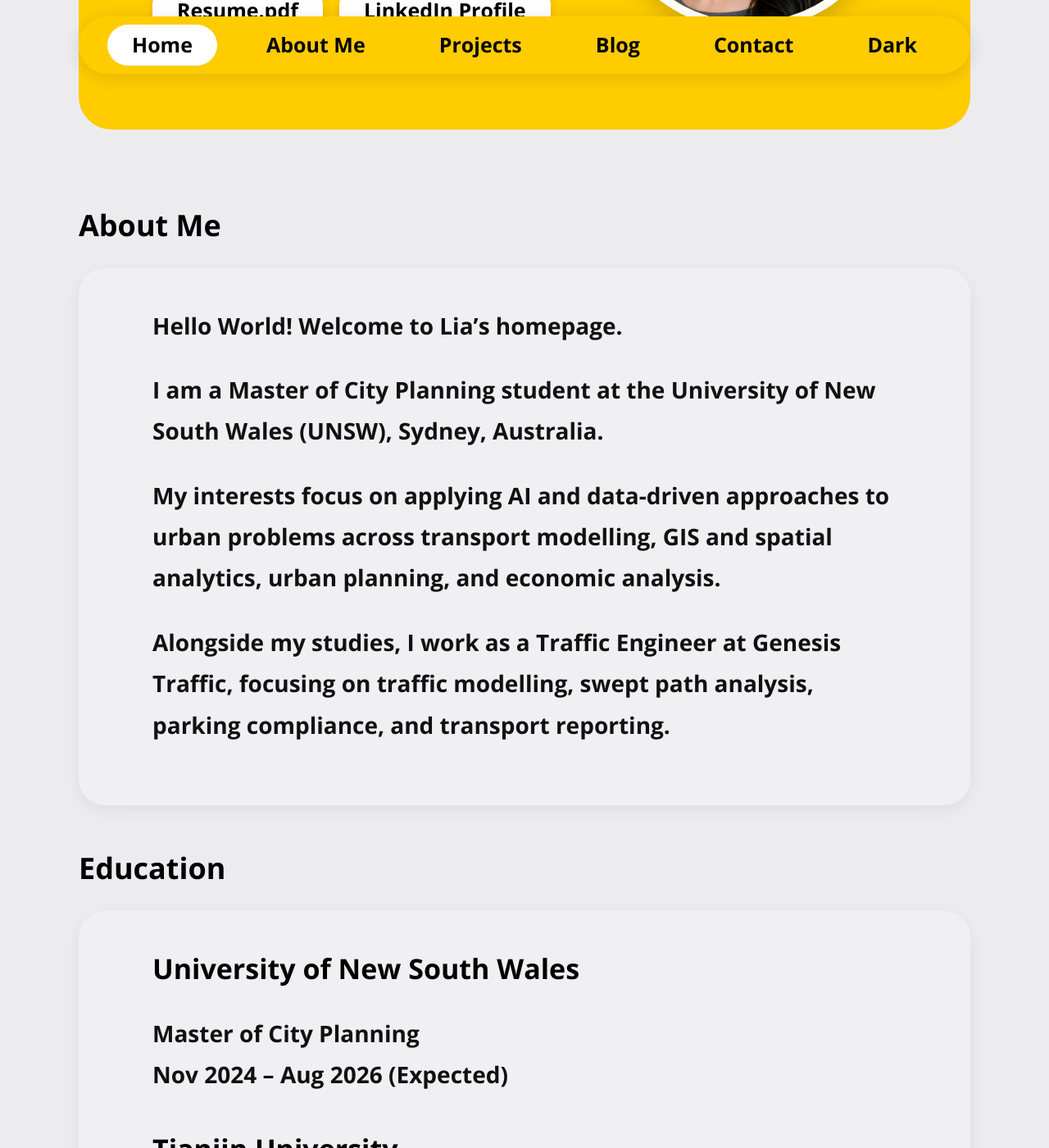
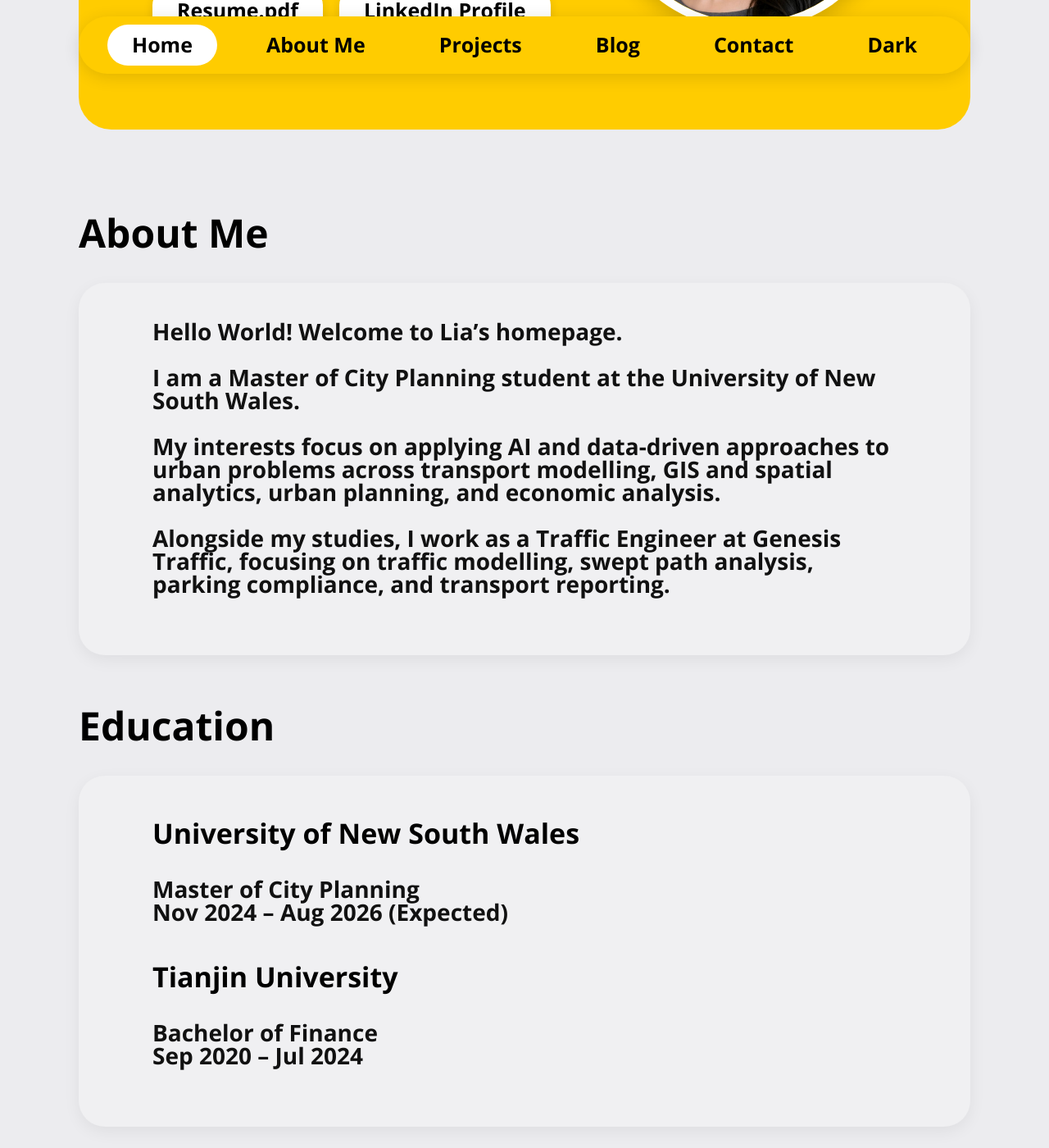
Before and after one commit to tszyeewun/tszyeewun.github.io, a Jekyll site: the page built from index.md, in a window 1280 px wide and 1400 px high, scrolled down 573 px. Shown: the whole window at 82% size. Built offline with Jekyll 4.4.1, drawn with Linux system fonts in a browser that asks for light colours; some of the changed lines change nothing that is shown.

Commit message:
Update index.md

```diff
--- a/index.md
+++ b/index.md
@@ -14,7 +14,7 @@ title: Home
     </p>
 
     <p>
-      I am a Master of City Planning student at the University of New South Wales (UNSW), Sydney, Australia.
+      I am a Master of City Planning student at the University of New South Wales.
     </p>
 
     <p>
@@ -189,7 +189,7 @@ title: Home
 
 .about-section h1{
 
-  font-size:36px;
+  font-size:48px;
 
   font-weight:800;
 
@@ -223,7 +223,7 @@ title: Home
 
   font-weight:700;
 
-  line-height:1.8;
+  line-height:1;
 
   color:#111;
 
```
